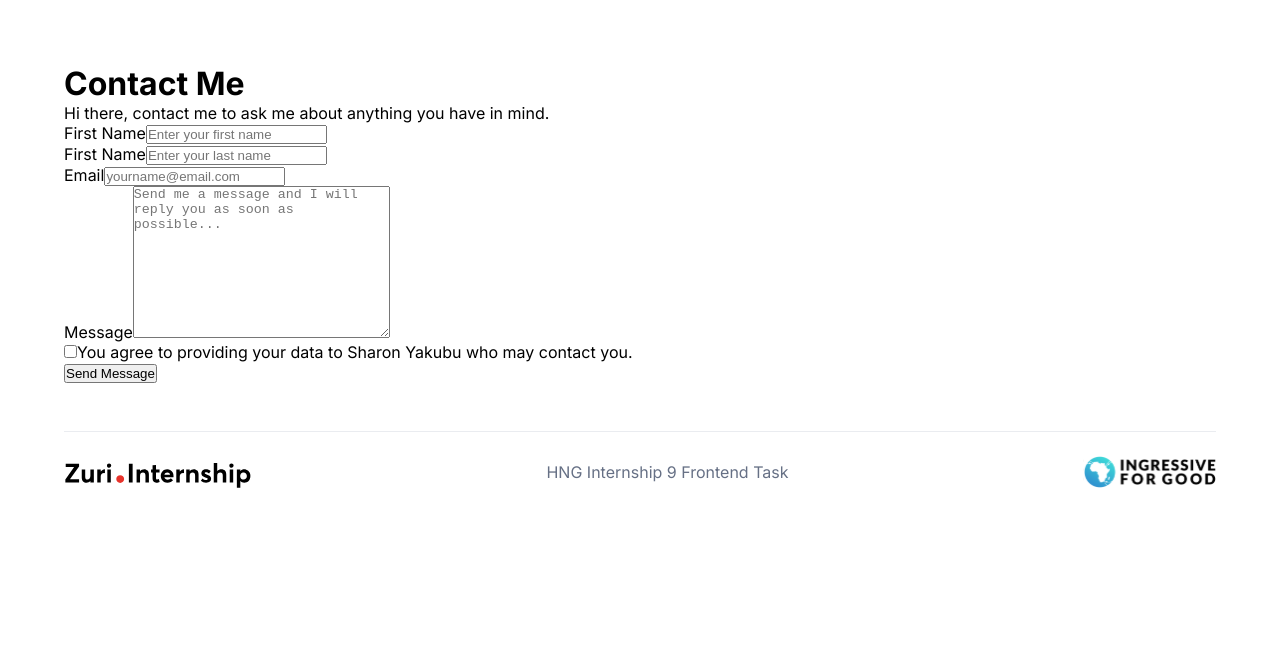
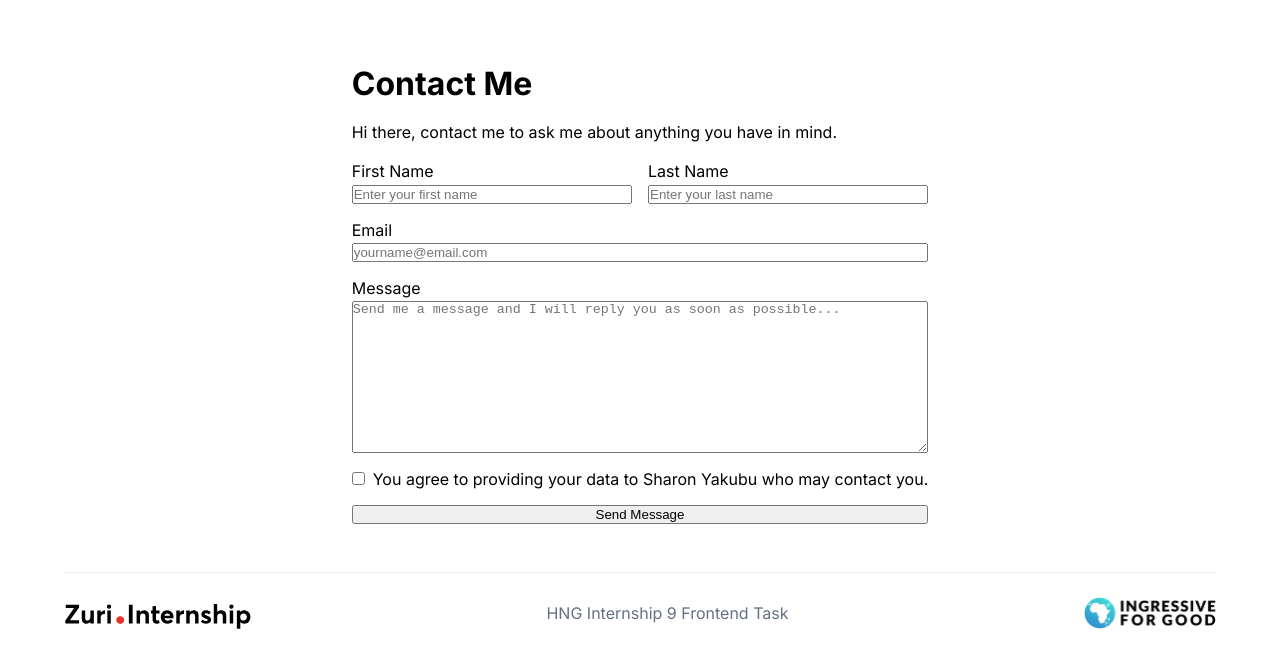
Before and after one commit to siafromspace/Linktree-Clone-Application, a React (Create React App) app: page /contact in a window 1280 px wide. Shown: the top 668 px of the page. Built offline with nearby package versions, Linux system fonts and the light colour scheme.

Commit message:
style: basic styling to contact page

```diff
--- a/src/App.js
+++ b/src/App.js
@@ -1,7 +1,7 @@
 import './App.css';
 import { BrowserRouter, Routes, Route } from "react-router-dom"
-import Home from './components/Home';
-import Contact from './components/Contact';
+import Home from './pages/Home';
+import Contact from './pages/Contact';
 import Footer from './components/Footer';
 
 function App() {
--- a/src/index.css
+++ b/src/index.css
@@ -153,6 +153,48 @@ footer .footer__text {
 }
 
 /* CONTACT PAGE */
+.contact__page {
+  display: flex;
+  flex-direction: column;
+  justify-content: flex-start;
+  align-items: center;
+}
+.contact__container {
+  display: flex;
+  flex-direction: column;
+  gap: 1.2rem;
+}
+form {
+  display: flex;
+  flex-direction: column;
+  gap: 1rem;
+  width: 100%;
+}
+.name__container {
+  display: flex;
+  width: 100%;
+  gap: 1rem;
+}
+.name__container > * {
+  width: 50%;
+  display: flex;
+  flex-direction: column;
+  gap: 0.2rem;
+}
+.form__child {
+  width: 100%;
+  display: flex;
+  flex-direction: column;
+  gap: 0.2rem;
+}
+input {
+  width: 100%;
+}
+.checkbox > input {
+  width: auto;
+  margin-right: 0.5rem;
+}
+
 
 @media screen and (max-width: 768px) {
   body {
@@ -173,4 +215,7 @@ footer .footer__text {
     justify-content: flex-start;
     gap: 1rem;
   }
+  .name__container {
+    flex-direction: column;
+  }
 }
--- a/src/components/Contact.jsx
+++ b/src/pages/Contact.jsx
@@ -4,29 +4,29 @@ const Contact = () => {
 
     return (
         <main className="contact__page">
-            <div>
+            <div className="contact__container">
                 <h1>Contact Me</h1>
                 <p>Hi there, contact me to ask me about anything you have in mind.</p>
                 <form>
-                    <div>
-                        <div>
+                    <div className="name__container">
+                        <div className="form__child">
                             <label htmlFor="first_name">First Name</label>
                             <input type="text" id="first_name" placeholder="Enter your first name" />
                         </div>
-                        <div>
-                            <label htmlFor="last_name">First Name</label>
+                        <div className="form__child">
+                            <label htmlFor="last_name">Last Name</label>
                             <input type="text" id="last_name" placeholder="Enter your last name" />
                         </div>
                     </div>
-                    <div>
+                    <div className="form__child">
                         <label htmlFor="email">Email</label>
                         <input type="email" name="email" id="email" placeholder="yourname@email.com" />
                     </div>
-                    <div>
+                    <div className="form__child">
                         <label htmlFor="message">Message</label>
                         <textarea name="message" id="message" cols="30" rows="10" placeholder="Send me a message and I will reply you as soon as possible..."></textarea>
                     </div>
-                    <div>
+                    <div className="checkbox">
                         <input type="checkbox" name="data" />
                         <label htmlFor="data">You agree to providing your data to {name} who may contact you.</label>
                     </div>
```
Also changed, not shown: src/pages/Home.jsx (renamed from src/components/Home.jsx).
